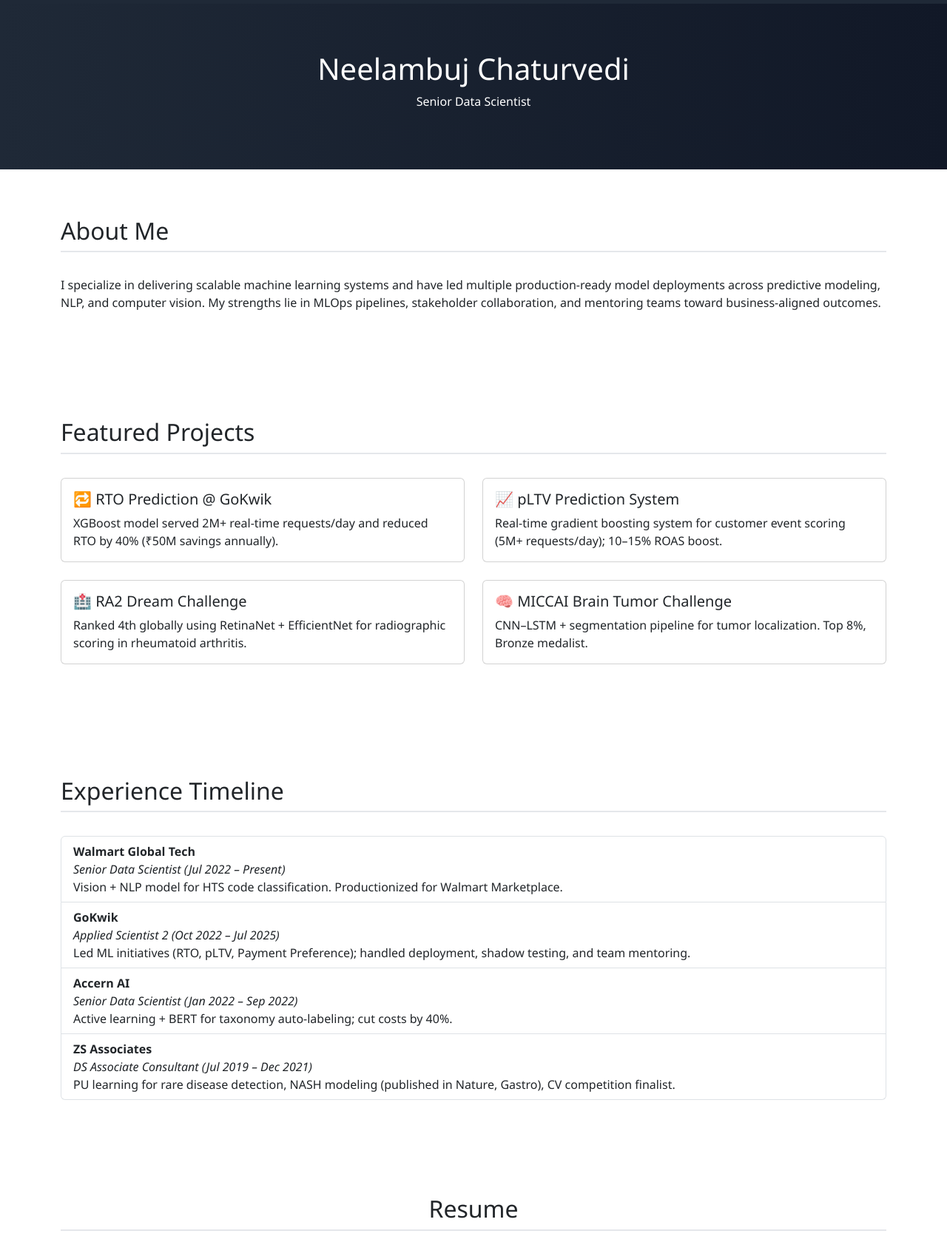
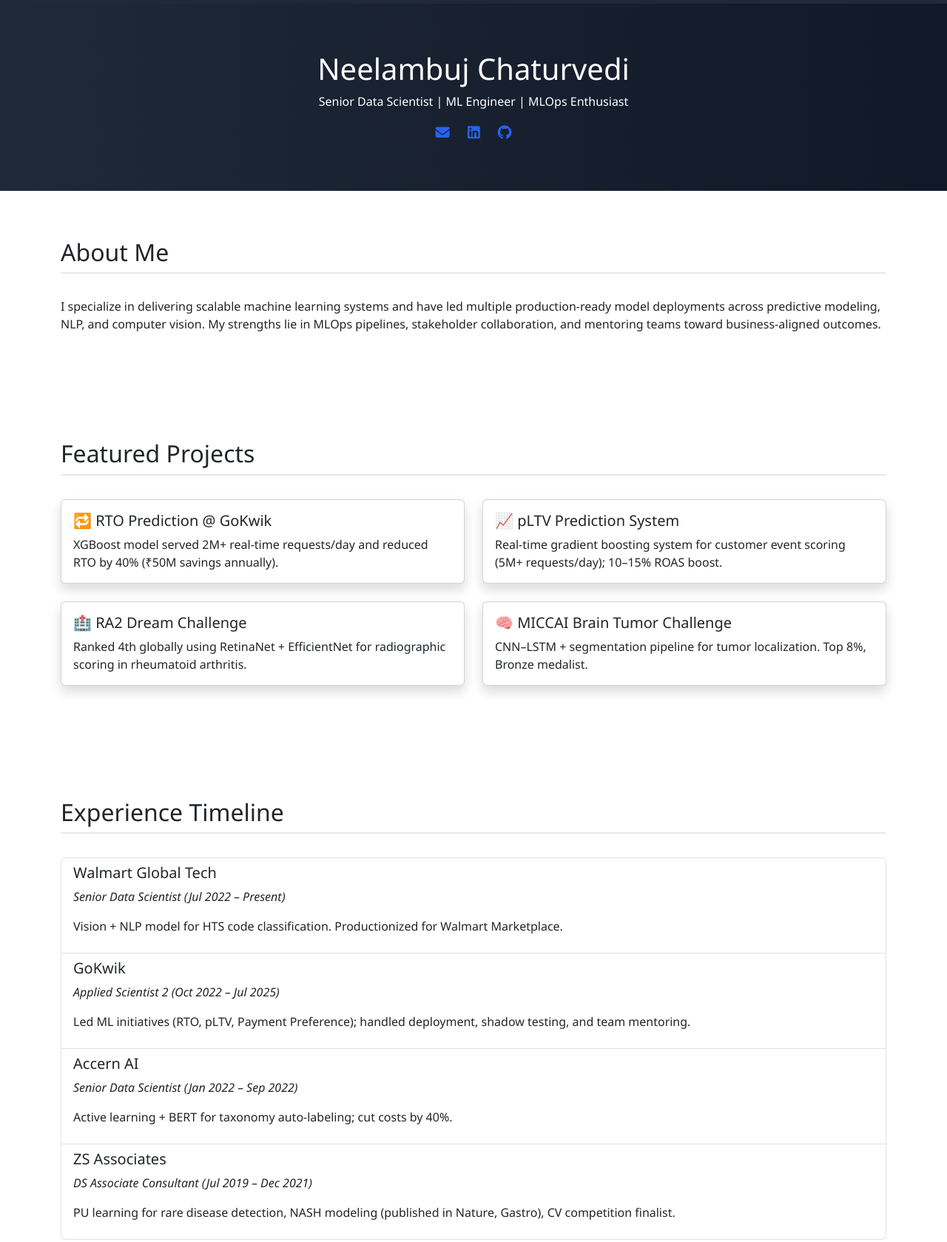
Before and after one commit to NC717/neelambuj.github.io, a plain HTML site: page index.html in a window 1280 px wide. Shown: the part 51-1730 px from the top of the page at 74% size. Drawn offline with nearby package versions, Linux system fonts and the light colour scheme.

Commit message:
updated the template

```diff
--- a/index.html
+++ b/index.html
@@ -11,29 +11,26 @@
   <meta name="viewport" content="width=device-width, initial-scale=1.0">
   <title>Neelambuj Chaturvedi | Data Scientist</title>
   <link href="https://cdn.jsdelivr.net/npm/bootstrap@5.3.0/dist/css/bootstrap.min.css" rel="stylesheet">
+  <link rel="stylesheet" href="https://cdnjs.cloudflare.com/ajax/libs/font-awesome/6.5.0/css/all.min.css">
+  <link href="https://unpkg.com/aos@2.3.1/dist/aos.css" rel="stylesheet">
   <script src="https://cdn.jsdelivr.net/npm/bootstrap@5.3.0/dist/js/bootstrap.bundle.min.js"></script>
+  <script src="https://unpkg.com/aos@2.3.1/dist/aos.js"></script>
   <style>
     body {
       font-family: 'Segoe UI', sans-serif;
+      scroll-behavior: smooth;
     }
     .navbar {
       background-color: #1f2937;
     }
-    .navbar-brand, .nav-link, .nav-link:focus, .nav-link:hover {
-      color: #f8f9fa;
+    .navbar-brand, .nav-link {
+      color: #f8f9fa !important;
     }
     header {
       background: linear-gradient(to right, #1f2937, #111827);
       color: #fff;
-      padding: 4rem 0;
+      padding: 4rem 1rem;
       text-align: center;
-    }
-    footer {
-      background-color: #1f2937;
-      color: #9ca3af;
-      text-align: center;
-      padding: 2rem 1rem;
-      margin-top: 4rem;
     }
     section {
       padding: 4rem 1rem;
@@ -52,6 +49,17 @@
     }
     .btn-primary:hover {
       background-color: #1d4ed8;
+    }
+    footer {
+      background-color: #1f2937;
+      color: #9ca3af;
+      text-align: center;
+      padding: 2rem 1rem;
+    }
+    .social-icons a {
+      margin: 0 10px;
+      color: #2563eb;
+      font-size: 1.2rem;
     }
   </style>
 </head>
@@ -74,21 +82,26 @@
     </div>
   </nav>
 
-  <header>
+  <header data-aos="fade-down">
     <h1>Neelambuj Chaturvedi</h1>
-    <p>Senior Data Scientist</p>
+    <p>Senior Data Scientist | ML Engineer | MLOps Enthusiast</p>
+    <div class="social-icons">
+      <a href="mailto:Neelambuj.nitj@gmail.com"><i class="fas fa-envelope"></i></a>
+      <a href="https://www.linkedin.com/in/neelambuj-chaturvedi-981425103/" target="_blank"><i class="fab fa-linkedin"></i></a>
+      <a href="https://github.com/NC717" target="_blank"><i class="fab fa-github"></i></a>
+    </div>
   </header>
 
-  <section id="about" class="container">
+  <section id="about" class="container" data-aos="fade-up">
     <h2>About Me</h2>
     <p>I specialize in delivering scalable machine learning systems and have led multiple production-ready model deployments across predictive modeling, NLP, and computer vision. My strengths lie in MLOps pipelines, stakeholder collaboration, and mentoring teams toward business-aligned outcomes.</p>
   </section>
 
-  <section id="projects" class="container">
+  <section id="projects" class="container" data-aos="fade-up">
     <h2>Featured Projects</h2>
     <div class="row">
       <div class="col-md-6">
-        <div class="card">
+        <div class="card shadow">
           <div class="card-body">
             <h5 class="card-title">🔁 RTO Prediction @ GoKwik</h5>
             <p class="card-text">XGBoost model served 2M+ real-time requests/day and reduced RTO by 40% (₹50M savings annually).</p>
@@ -96,7 +109,7 @@
         </div>
       </div>
       <div class="col-md-6">
-        <div class="card">
+        <div class="card shadow">
           <div class="card-body">
             <h5 class="card-title">📈 pLTV Prediction System</h5>
             <p class="card-text">Real-time gradient boosting system for customer event scoring (5M+ requests/day); 10–15% ROAS boost.</p>
@@ -104,7 +117,7 @@
         </div>
       </div>
       <div class="col-md-6">
-        <div class="card">
+        <div class="card shadow">
           <div class="card-body">
             <h5 class="card-title">🏥 RA2 Dream Challenge</h5>
             <p class="card-text">Ranked 4th globally using RetinaNet + EfficientNet for radiographic scoring in rheumatoid arthritis.</p>
@@ -112,7 +125,7 @@
         </div>
       </div>
       <div class="col-md-6">
-        <div class="card">
+        <div class="card shadow">
           <div class="card-body">
             <h5 class="card-title">🧠 MICCAI Brain Tumor Challenge</h5>
             <p class="card-text">CNN–LSTM + segmentation pipeline for tumor localization. Top 8%, Bronze medalist.</p>
@@ -122,39 +135,41 @@
     </div>
   </section>
 
-  <section id="experience" class="container">
+  <section id="experience" class="container" data-aos="fade-up">
     <h2>Experience Timeline</h2>
-    <ul class="list-group">
-      <li class="list-group-item">
-        <strong>Walmart Global Tech</strong><br>
-        <em>Senior Data Scientist (Jul 2022 – Present)</em><br>
-        Vision + NLP model for HTS code classification. Productionized for Walmart Marketplace.
-      </li>
-      <li class="list-group-item">
-        <strong>GoKwik</strong><br>
-        <em>Applied Scientist 2 (Oct 2022 – Jul 2025)</em><br>
-        Led ML initiatives (RTO, pLTV, Payment Preference); handled deployment, shadow testing, and team mentoring.
-      </li>
-      <li class="list-group-item">
-        <strong>Accern AI</strong><br>
-        <em>Senior Data Scientist (Jan 2022 – Sep 2022)</em><br>
-        Active learning + BERT for taxonomy auto-labeling; cut costs by 40%.
-      </li>
-      <li class="list-group-item">
-        <strong>ZS Associates</strong><br>
-        <em>DS Associate Consultant (Jul 2019 – Dec 2021)</em><br>
-        PU learning for rare disease detection, NASH modeling (published in Nature, Gastro), CV competition finalist.
-      </li>
-    </ul>
+    <div class="timeline">
+      <div class="list-group">
+        <div class="list-group-item">
+          <h5>Walmart Global Tech</h5>
+          <p><em>Senior Data Scientist (Jul 2022 – Present)</em></p>
+          <p>Vision + NLP model for HTS code classification. Productionized for Walmart Marketplace.</p>
+        </div>
+        <div class="list-group-item">
+          <h5>GoKwik</h5>
+          <p><em>Applied Scientist 2 (Oct 2022 – Jul 2025)</em></p>
+          <p>Led ML initiatives (RTO, pLTV, Payment Preference); handled deployment, shadow testing, and team mentoring.</p>
+        </div>
+        <div class="list-group-item">
+          <h5>Accern AI</h5>
+          <p><em>Senior Data Scientist (Jan 2022 – Sep 2022)</em></p>
+          <p>Active learning + BERT for taxonomy auto-labeling; cut costs by 40%.</p>
+        </div>
+        <div class="list-group-item">
+          <h5>ZS Associates</h5>
+          <p><em>DS Associate Consultant (Jul 2019 – Dec 2021)</em></p>
+          <p>PU learning for rare disease detection, NASH modeling (published in Nature, Gastro), CV competition finalist.</p>
+        </div>
+      </div>
+    </div>
   </section>
 
-  <section id="resume" class="container text-center">
+  <section id="resume" class="container text-center" data-aos="fade-up">
     <h2>Resume</h2>
     <p>View/download my latest resume here:</p>
     <a href="Neelambuj_Resume_19July25.pdf" class="btn btn-primary" target="_blank">📄 Download Resume</a>
   </section>
 
-  <section id="contact" class="container">
+  <section id="contact" class="container" data-aos="fade-up">
     <h2>Contact</h2>
     <p>📧 Email: <a href="mailto:Neelambuj.nitj@gmail.com">Neelambuj.nitj@gmail.com</a></p>
     <p>🔗 LinkedIn: <a href="https://www.linkedin.com/in/neelambuj-chaturvedi-981425103/" target="_blank">@neelambuj-chaturvedi</a></p>
@@ -165,5 +180,9 @@
     &copy; 2025 Neelambuj Chaturvedi. All rights reserved.<br>
     Template adapted from <a href="https://startbootstrap.com/template-overviews/resume/" target="_blank" style="color:#cbd5e1;">Start Bootstrap Resume</a>
   </footer>
+
+  <script>
+    AOS.init();
+  </script>
 </body>
 </html>
```
